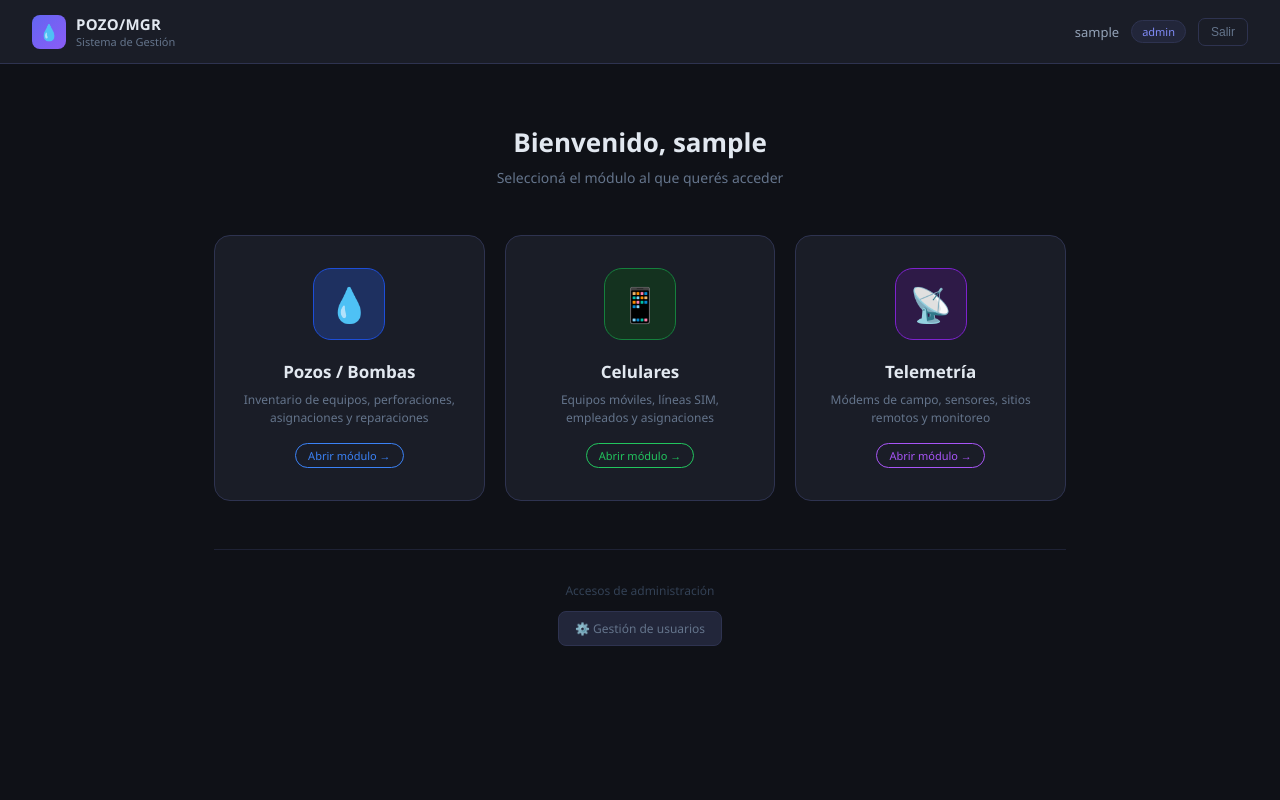
After one commit to ElMoNo22/bombas-mgr, a Flask app: page /home in a window 1280 px wide. The commit adds this page. Run offline with Flask 3, Linux system fonts and the light colour scheme; the visitor is signed in with stand-in values (Sample User, id 1).

Commit message:
Add files via upload

```diff
--- /dev/null
+++ b/templates/home.html
@@ -0,0 +1,316 @@
+<!DOCTYPE html>
+<html lang="es">
+<head>
+<meta charset="UTF-8">
+<meta name="viewport" content="width=device-width, initial-scale=1.0">
+<title>POZO/MGR — Inicio</title>
+<style>
+  *, *::before, *::after { box-sizing: border-box; margin: 0; padding: 0; }
+  body {
+    font-family: 'Segoe UI', system-ui, sans-serif;
+    background: #0f1117;
+    min-height: 100vh;
+    color: #e2e8f0;
+  }
+
+  /* TOPBAR */
+  .topbar {
+    background: #1a1d27;
+    border-bottom: 1px solid #2e3350;
+    padding: 14px 32px;
+    display: flex;
+    align-items: center;
+    justify-content: space-between;
+  }
+  .topbar-brand {
+    display: flex;
+    align-items: center;
+    gap: 10px;
+  }
+  .topbar-icon {
+    width: 34px;
+    height: 34px;
+    background: linear-gradient(135deg, #6366f1, #8b5cf6);
+    border-radius: 8px;
+    display: flex;
+    align-items: center;
+    justify-content: center;
+    font-size: 16px;
+  }
+  .topbar-name {
+    font-size: 15px;
+    font-weight: 700;
+    color: #e2e8f0;
+    letter-spacing: 0.3px;
+  }
+  .topbar-sub {
+    font-size: 11px;
+    color: #64748b;
+  }
+  .topbar-user {
+    display: flex;
+    align-items: center;
+    gap: 12px;
+    font-size: 13px;
+    color: #94a3b8;
+  }
+  .role-badge {
+    background: #22263a;
+    border: 1px solid #2e3350;
+    border-radius: 99px;
+    padding: 3px 10px;
+    font-size: 11px;
+    color: #818cf8;
+  }
+  .btn-logout {
+    background: none;
+    border: 1px solid #2e3350;
+    border-radius: 7px;
+    padding: 6px 12px;
+    color: #64748b;
+    cursor: pointer;
+    font-size: 12px;
+    transition: all 0.15s;
+  }
+  .btn-logout:hover {
+    border-color: #ef4444;
+    color: #ef4444;
+  }
+
+  /* MAIN */
+  .main {
+    max-width: 900px;
+    margin: 0 auto;
+    padding: 60px 24px 40px;
+  }
+  .welcome {
+    text-align: center;
+    margin-bottom: 48px;
+  }
+  .welcome h1 {
+    font-size: 26px;
+    font-weight: 700;
+    color: #e2e8f0;
+    margin-bottom: 8px;
+  }
+  .welcome p {
+    font-size: 14px;
+    color: #64748b;
+  }
+
+  /* MÓDULOS GRID */
+  .modules-grid {
+    display: grid;
+    grid-template-columns: repeat(auto-fit, minmax(220px, 1fr));
+    gap: 20px;
+    justify-content: center;
+  }
+
+  /* Si hay un solo módulo, centrarlo */
+  .modules-grid.solo {
+    grid-template-columns: 280px;
+  }
+
+  .mod-card {
+    background: #1a1d27;
+    border: 1px solid #2e3350;
+    border-radius: 16px;
+    padding: 32px 24px;
+    text-align: center;
+    cursor: pointer;
+    text-decoration: none;
+    display: block;
+    transition: all 0.2s;
+    position: relative;
+    overflow: hidden;
+  }
+  .mod-card::before {
+    content: '';
+    position: absolute;
+    inset: 0;
+    opacity: 0;
+    transition: opacity 0.2s;
+    border-radius: 16px;
+  }
+  .mod-card:hover {
+    border-color: var(--accent);
+    transform: translateY(-3px);
+  }
+  .mod-card:hover::before {
+    opacity: 1;
+  }
+
+  /* Colores por módulo */
+  .mod-pozos { --accent: #3b82f6; }
+  .mod-pozos .mod-icon-wrap { background: #1e3060; }
+  .mod-pozos .mod-icon-wrap { border-color: #1d4ed8; }
+  .mod-pozos:hover { box-shadow: 0 8px 32px rgba(59,130,246,0.15); }
+
+  .mod-celulares { --accent: #22c55e; }
+  .mod-celulares .mod-icon-wrap { background: #14321f; border-color: #15803d; }
+  .mod-celulares:hover { box-shadow: 0 8px 32px rgba(34,197,94,0.15); }
+
+  .mod-telemetria { --accent: #a855f7; }
+  .mod-telemetria .mod-icon-wrap { background: #2e1a47; border-color: #7e22ce; }
+  .mod-telemetria:hover { box-shadow: 0 8px 32px rgba(168,85,247,0.15); }
+
+  .mod-icon-wrap {
+    width: 72px;
+    height: 72px;
+    border-radius: 18px;
+    border: 1px solid;
+    display: flex;
+    align-items: center;
+    justify-content: center;
+    margin: 0 auto 20px;
+    font-size: 34px;
+  }
+  .mod-name {
+    font-size: 17px;
+    font-weight: 600;
+    color: #e2e8f0;
+    margin-bottom: 8px;
+  }
+  .mod-desc {
+    font-size: 12px;
+    color: #64748b;
+    line-height: 1.5;
+  }
+  .mod-badge {
+    display: inline-block;
+    margin-top: 16px;
+    padding: 4px 12px;
+    border-radius: 99px;
+    font-size: 11px;
+    font-weight: 500;
+    border: 1px solid var(--accent);
+    color: var(--accent);
+  }
+
+  /* Admin panel link */
+  .admin-section {
+    margin-top: 48px;
+    text-align: center;
+    padding-top: 32px;
+    border-top: 1px solid #1e2235;
+  }
+  .admin-section p {
+    font-size: 12px;
+    color: #334155;
+    margin-bottom: 12px;
+  }
+  .btn-admin {
+    display: inline-flex;
+    align-items: center;
+    gap: 6px;
+    background: #22263a;
+    border: 1px solid #2e3350;
+    border-radius: 8px;
+    padding: 8px 16px;
+    color: #64748b;
+    font-size: 12px;
+    cursor: pointer;
+    text-decoration: none;
+    transition: all 0.15s;
+  }
+  .btn-admin:hover {
+    border-color: #6366f1;
+    color: #818cf8;
+  }
+
+  @media (max-width: 480px) {
+    .modules-grid { grid-template-columns: 1fr; }
+    .modules-grid.solo { grid-template-columns: 1fr; }
+    .main { padding: 40px 16px; }
+    .topbar { padding: 12px 16px; }
+  }
+</style>
+</head>
+<body>
+
+<div class="topbar">
+  <div class="topbar-brand">
+    <div class="topbar-icon">💧</div>
+    <div>
+      <div class="topbar-name">POZO/MGR</div>
+      <div class="topbar-sub">Sistema de Gestión</div>
+    </div>
+  </div>
+  <div class="topbar-user">
+    <span>{{ username }}</span>
+    <span class="role-badge">{{ role }}</span>
+    <button class="btn-logout" onclick="window.location.href='/logout'">Salir</button>
+  </div>
+</div>
+
+<div class="main">
+  <div class="welcome">
+    <h1>Bienvenido, {{ username }}</h1>
+    <p>Seleccioná el módulo al que querés acceder</p>
+  </div>
+
+  <div class="modules-grid" id="modules-grid">
+    {% set modulos = modulos if modulos else [] %}
+
+    {% if 'pozos' in modulos or role == 'admin' %}
+    <a href="/" class="mod-card mod-pozos">
+      <div class="mod-icon-wrap">💧</div>
+      <div class="mod-name">Pozos / Bombas</div>
+      <div class="mod-desc">Inventario de equipos, perforaciones, asignaciones y reparaciones</div>
+      <span class="mod-badge">Abrir módulo →</span>
+    </a>
+    {% endif %}
+
+    {% if 'celulares' in modulos or role == 'admin' %}
+    <a href="/celulares/" class="mod-card mod-celulares">
+      <div class="mod-icon-wrap">📱</div>
+      <div class="mod-name">Celulares</div>
+      <div class="mod-desc">Equipos móviles, líneas SIM, empleados y asignaciones</div>
+      <span class="mod-badge">Abrir módulo →</span>
+    </a>
+    {% endif %}
+
+    {% if 'telemetria' in modulos or role == 'admin' %}
+    <a href="/telemetria/" class="mod-card mod-telemetria">
+      <div class="mod-icon-wrap">📡</div>
+      <div class="mod-name">Telemetría</div>
+      <div class="mod-desc">Módems de campo, sensores, sitios remotos y monitoreo</div>
+      <span class="mod-badge">Abrir módulo →</span>
+    </a>
+    {% endif %}
+  </div>
+
+  {% if role == 'admin' %}
+  <div class="admin-section">
+    <p>Accesos de administración</p>
+    <a href="/admin/usuarios" class="btn-admin">⚙️ Gestión de usuarios</a>
+  </div>
+  {% endif %}
+</div>
+
+<script>
+  // Si solo hay un módulo habilitado, redirigir directo
+  const grid = document.getElementById('modules-grid');
+  const cards = grid.querySelectorAll('.mod-card');
+
+  if (cards.length === 0) {
+    grid.innerHTML = '<p style="color:#64748b;text-align:center;padding:40px;">No tenés módulos habilitados. Contactá al administrador.</p>';
+  } else if (cards.length === 1) {
+    // Un solo módulo — redirigir automáticamente
+    setTimeout(() => {
+      window.location.href = cards[0].href;
+    }, 800);
+    grid.classList.add('solo');
+    // Mostrar mensaje de redireccionando
+    cards[0].querySelector('.mod-badge').textContent = 'Redirigiendo...';
+  } else {
+    // Múltiples módulos — centrar si son exactamente 2
+    if (cards.length === 2) {
+      grid.style.maxWidth = '500px';
+      grid.style.margin = '0 auto';
+    }
+  }
+</script>
+
+</body>
+</html>
```
Also changed, not shown: templates/login.html (+176 -36 lines).
